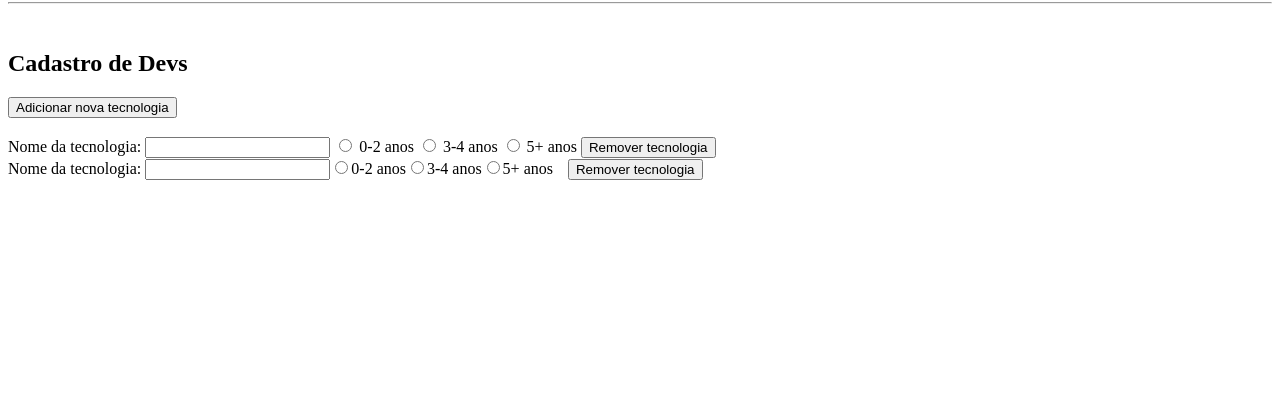
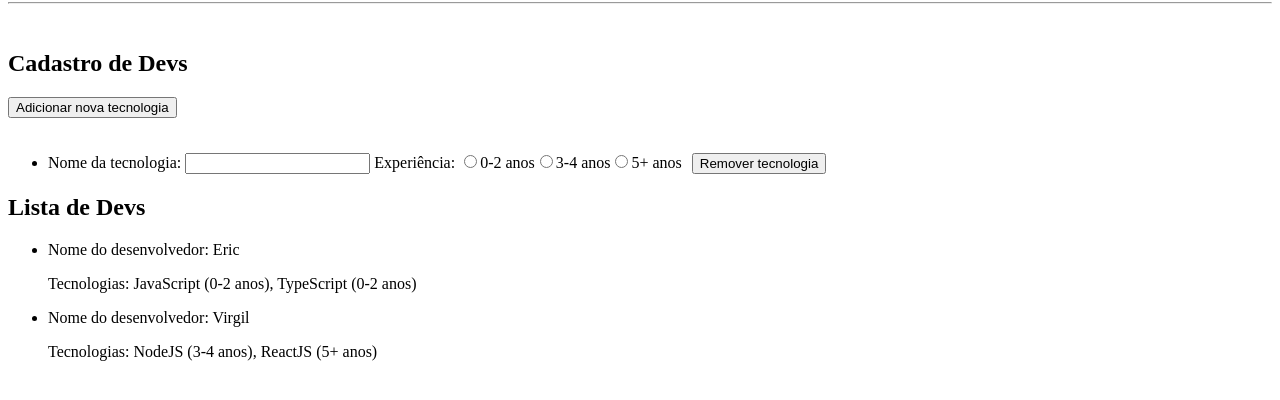
Before and after one commit to ericDK89/all-js-exercicies-onebitcode, a plain HTML site: page exercicio-12/index.html in a window 1280 px wide. Both pictures are taken after a click on the button "Adicionar nova tecnologia". Shown: the part 78-478 px from the top of the page. Drawn offline with Linux system fonts and the light colour scheme.

Commit message:
exercicio 12 55%

```diff
--- a/exercicio-12/index.html
+++ b/exercicio-12/index.html
@@ -15,33 +15,16 @@
     <h2>Cadastro de Devs</h2>
 
     <form id="create-dev-form" onsubmit="createNewTech">
-      <button type="button" id="add-tech-btn" onclick="addNewLine()">
-        Adicionar nova tecnologia
-      </button>
+      <button type="button" id="add-tech-btn">Adicionar nova tecnologia</button>
 
       <br />
       <br />
 
-      <div id="new-dev-infos">
-        <label for="tech-name">Nome da tecnologia:</label>
-        <input type="text" id="tech-name" name="tech-name" />
-
-        <input type="radio" value="0-2" id="0-2" name="time-years" />
-        <label>0-2 anos</label>
-
-        <input type="radio" value="3-4" id="3-4" name="time-years" />
-        <label>3-4 anos</label>
-
-        <input type="radio" value="5" id="5" name="time-years" />
-        <label>5+ anos</label>
-
-        <button type="button" id="remove-tech-btn">Remover tecnologia</button>
-
-        <br />
-      </div>
+      <ul id="new-dev-infos"></ul>
     </form>
 
     <main>
+      <h2>Lista de Devs</h2>
       <ul id="all-dev"></ul>
     </main>
 
--- a/exercicio-12/script.js
+++ b/exercicio-12/script.js
@@ -27,80 +27,111 @@ const allDevs = [
   },
 ];
 
-const generateDevList = () => {
-  const allDevList = document.getElementById("all-dev");
-  allDevList.innerHTML = `
-  ${allDevs.map((dev) => {
-    return `
-      <li>
-        <span>${dev.name}</span>
+const allDevsList = document.getElementById("all-dev");
 
-      </li>
+const showAllDevs = () => {
+  allDevsList.innerHTML = `
+  ${allDevs
+    .map((dev) => {
+      return `
+    <li>
+      <p>Nome do desenvolvedor: ${dev.name}</p>
+      <span>Tecnologias:</span>
+      ${dev.techs
+        .map((tech) => {
+          return `<span>${tech.name} (${tech.time} anos)</span>`;
+        })
+        .join(", ")}
+    </li>
     `;
-  })}
+    })
+    .join("")}
   `;
 };
 
-const newDevInfos = document.getElementById("new-dev-infos");
+showAllDevs();
 
-const addNewLine = () => {
-  const techNameLabel = document.createElement("label");
-  techNameLabel.for = "tech-name";
-  techNameLabel.innerText = "Nome da tecnologia: ";
+const createLabel = (htmlFor, text) => {
+  const newLabel = document.createElement("label");
+  newLabel.for = htmlFor;
+  newLabel.innerHTML = text;
 
-  const techNameInput = document.createElement("input");
-  techNameInput.type = "text";
-  techNameInput.id = "tech-name";
-  techNameInput.name = "tech-name";
+  return newLabel;
+};
 
-  const techTime1 = document.createElement("input");
-  techTime1.type = "radio";
-  techTime1.value = "0-2";
-  techTime1.id = "0-2";
-  techTime1.name = "time-years";
+const createInput = (type, value, id, name) => {
+  const newInput = document.createElement("input");
+  newInput.type = type;
+  newInput.value = value;
+  newInput.name = name;
+  newInput.id = id;
 
-  const techTimeLabel1 = document.createElement("label");
-  techTimeLabel1.for = techTime1.id;
-  techTimeLabel1.innerText = "0-2 anos";
+  return newInput;
+};
 
-  const techTime2 = document.createElement("input");
-  techTime2.type = "radio";
-  techTime2.value = "3-4";
-  techTime2.id = "3-4";
-  techTime2.name = "time-years";
+const addTechBtn = document.getElementById("add-tech-btn");
+const ulTechInfos = document.getElementById("new-dev-infos");
+let rows = 0;
 
-  const techTimeLabel2 = document.createElement("label");
-  techTimeLabel2.for = techTime2.id;
-  techTimeLabel2.innerText = "3-4 anos";
+addTechBtn.addEventListener("click", () => {
+  const newRow = document.createElement("li");
+  newRow.id = `add-tech-row-${newRow}`;
 
-  const techTime3 = document.createElement("input");
-  techTime3.type = "radio";
-  techTime3.value = "5+";
-  techTime3.id = "5+";
-  techTime3.name = "time-years";
+  const techNameLabel = createLabel("tech-name", "Nome da tecnologia: ");
+  const techNameInput = createInput("text", null, "tech-name", "tech-name");
 
-  const techTimeLabel3 = document.createElement("label");
-  techTimeLabel3.for = techTime3.id;
-  techTimeLabel3.innerText = "5+ anos";
+  const experienceSpan = document.createElement("span");
+  experienceSpan.innerText = " Experiência: ";
 
-  const removeBtn = document.createElement("button");
-  removeBtn.type = "button";
-  removeBtn.id = "remove-btn";
-  removeBtn.innerText = "Remover tecnologia";
-  removeBtn.style = "margin-left: 15px";
+  const expInput1 = createInput("radio", "0-2", `0-2-${rows}`, `time-${rows}`);
+  const expLabel1 = createLabel("0-2", "0-2 anos");
 
-  const br = document.createElement("br");
+  const expInput2 = createInput("radio", "3-4", `3-4-${rows}`, `time-${rows}`);
+  const expLabel2 = createLabel("3-4", "3-4 anos");
 
-  newDevInfos.append(
+  const expInput3 = createInput("radio", "5+", `5+-${rows}`, `time-${rows}`);
+  const expLabel3 = createLabel("5+", "5+ anos");
+
+  const removeTechBtn = document.createElement("button");
+  removeTechBtn.type = "button";
+  removeTechBtn.innerText = "Remover tecnologia";
+  removeTechBtn.style = "margin-left: 10px";
+
+  newRow.append(
     techNameLabel,
     techNameInput,
-    techTime1,
-    techTimeLabel1,
-    techTime2,
-    techTimeLabel2,
-    techTime3,
-    techTimeLabel3,
-    removeBtn,
-    br
+    experienceSpan,
+    expInput1,
+    expLabel1,
+    expInput2,
+    expLabel2,
+    expInput3,
+    expLabel3,
+    removeTechBtn
   );
-};
+
+  ulTechInfos.appendChild(newRow);
+
+  rows++;
+
+  const newTechs = [];
+
+  newTechs.push();
+
+  allDevs.map((item) => {
+    item.techs.push();
+  });
+
+  const newDev = {
+    name: techNameInput.value,
+  };
+
+  allDevs.push(newDev);
+
+  showAllDevs();
+
+  removeTechBtn.addEventListener("click", () => {
+    ulTechInfos.removeChild(newRow);
+    showAllDevs();
+  });
+});
```
